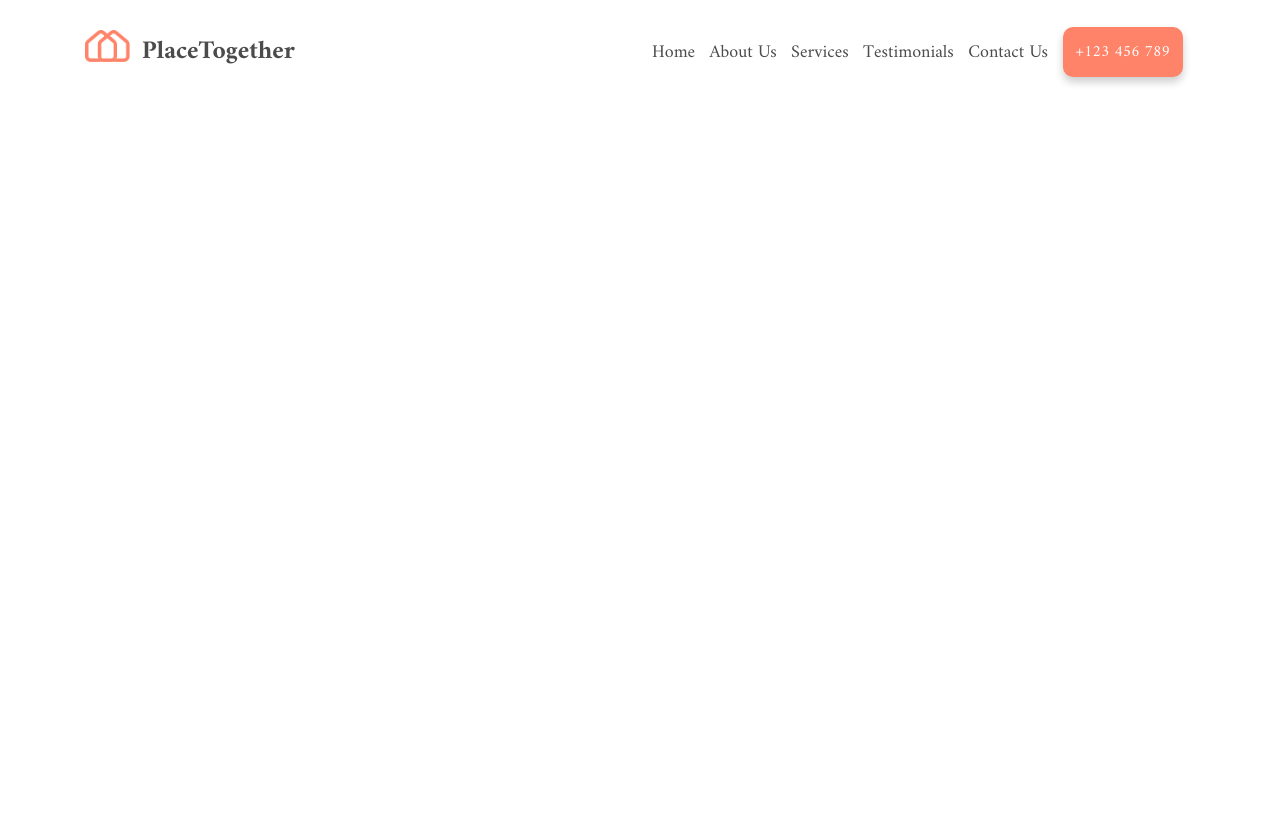
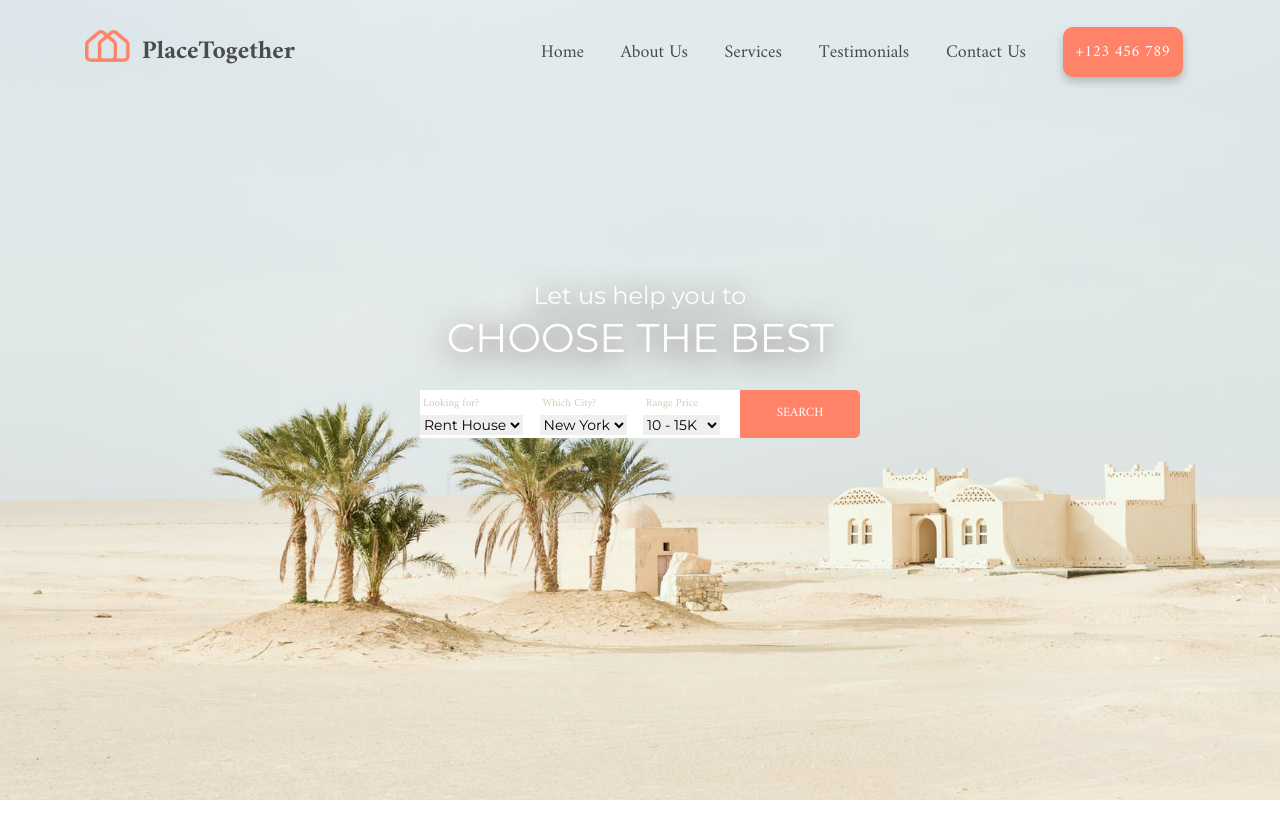
Before and after one commit to atmajayadw/lp-003, a React (Create React App) app: page / in a window 1280 px wide. Shown: the top 838 px of the page. Built offline with nearby package versions, Linux system fonts and the light colour scheme.

Commit message:
Create Navbar

```diff
--- /dev/null
+++ b/src/component/Jumbotron.js
@@ -0,0 +1,64 @@
+import React, { Component } from 'react'
+import 'bootstrap/dist/css/bootstrap.min.css';
+import '../css/main.css'
+
+export default class Jumbotron extends Component {
+    render() {
+        return (
+            <>
+                <section id="jumbotron">
+                    <div className="container jumbo">
+                        <div className="caption">
+                            <h4>Let us help you to</h4>
+                            <h1>CHOOSE THE BEST</h1>
+                        </div>
+
+                        <div className="search">
+                            <form className="search-form">
+                                <div className="places">
+                                    <label htmlFor="places">Looking for?</label>
+                                    <br />
+                                    <select id="place" name="place">
+                                        <option value="Rent House">Rent House</option>
+                                        <option value="Hotel">Hotel</option>
+                                        <option value="Apartment">Apartment</option>
+                                        <option value="Resort">Resort</option>
+                                    </select>
+                                </div>
+
+                                <div className="cities">
+                                    <label htmlFor="cities">Which City?</label>
+                                    <br />
+                                    <select id="city" name="city">
+                                        <option value="New York">New York</option>
+                                        <option value="Jakarta">Jakarta</option>
+                                        <option value="Tokyo">Tokyo</option>
+                                        <option value="Seoul">Seoul</option>
+                                    </select>
+                                </div>
+
+                                <div className="prices">
+                                    <label htmlFor="prices">Range Price</label>
+                                    <br />
+                                    <select id="price" name="price">
+                                        <option value="10-15K">10 - 15K</option>
+                                        <option value="10-15K">16 - 20K</option>
+                                        <option value="10-15K">21 - 25K</option>
+                                        <option value="10-15K">26 - 30K</option>
+                                    </select>
+                                </div>
+                            </form>
+
+                            <div className="button-search">
+                                <div className="btn btn-search">
+                                    <span>SEARCH</span>
+                                </div>
+                            </div>
+
+                        </div>
+                    </div>
+                </section>
+            </>
+        )
+    }
+}
--- a/src/css/main.css
+++ b/src/css/main.css
@@ -20,11 +20,12 @@ body {
 #navbar .navbar.fixed {
   position: fixed;
   top: 0;
-  left: 5%;
-  right: 5%;
+  left: 0;
+  right: 0;
   transition: 1s;
   border-bottom: whitesmoke 2px solid;
   box-sizing: border-box;
+  background-color: whitesmoke;
 }
 @media (min-width: 575.98px) {
   #navbar .navbar.fixed {
@@ -56,7 +57,7 @@ body {
   }
 }
 #navbar .navbar .links {
-  width: 50%;
+  width: 60%;
   margin-top: 12px;
   display: none;
 }
@@ -200,6 +201,81 @@ body {
   }
 }
 
+#jumbotron {
+  margin-top: -80px;
+  height: 100vh;
+  background-color: #F0E3D0;
+  background-image: url("../assets/img/background.png");
+  background-size: cover;
+}
+#jumbotron .jumbo {
+  display: flex;
+  flex-direction: column;
+  align-items: center;
+  justify-content: center;
+  margin: auto;
+  height: 90vh;
+}
+#jumbotron .jumbo .caption {
+  text-align: center;
+  font-family: "Montserrat", serif;
+  color: white;
+  text-shadow: 0px 5px 30px #503020;
+}
+#jumbotron .jumbo .caption h1 {
+  margin-top: -5px;
+}
+#jumbotron .jumbo .search {
+  margin-top: 20px;
+  background-color: white;
+  display: flex;
+  border-radius: 0px 5px 5px 0px;
+}
+#jumbotron .jumbo .search .search-form {
+  width: 300px;
+  display: flex;
+  justify-content: space-between;
+}
+#jumbotron .jumbo .search .search-form label {
+  font-size: 11px;
+  margin-left: 3px;
+  color: #D4C9B6;
+}
+#jumbotron .jumbo .search .search-form select {
+  border: 0;
+  margin-top: -10px;
+  font-family: "Montserrat", serif;
+  font-size: 14px;
+}
+#jumbotron .jumbo .search .btn-search {
+  background-color: #FE8369;
+  padding: 10px;
+  color: white;
+  width: 120px;
+  height: 48px;
+  display: flex;
+  margin-left: 20px;
+  border-radius: 0px 5px 5px 0px;
+}
+#jumbotron .jumbo .search .btn-search span {
+  margin: auto;
+  font-size: 0.8em;
+}
+@media (max-width: 575.98px) {
+  #jumbotron .jumbo .search {
+    flex-direction: column;
+    align-items: center;
+    justify-content: center;
+    border-radius: 0px;
+  }
+  #jumbotron .jumbo .search .btn-search {
+    width: 320px;
+    margin-left: 0px;
+    border-radius: 0px;
+    margin-top: 15px;
+  }
+}
+
 body {
   height: 2000px;
 }
--- a/src/pages/Home.js
+++ b/src/pages/Home.js
@@ -3,6 +3,7 @@ import 'bootstrap/dist/css/bootstrap.min.css';
 import '../css/main.css'
 // import $ from 'jquery';
 import Navbar from '../component/Navbar.js'
+import Jumbotron from '../component/Jumbotron.js'
 
 
 
@@ -11,6 +12,7 @@ export default class Home extends Component {
         return (
             <>
                 <Navbar />
+                <Jumbotron />
             </>
         )
     }
--- /dev/null
+++ b/src/sass/_jumbotron.scss
@@ -0,0 +1,87 @@
+@use 'setup';
+
+#jumbotron {
+    margin-top: -80px;
+    height: 100vh;
+    background-color: setup.$secondaryColor;
+    background-image: url("../assets/img/background.png");
+    background-size: cover;
+
+    .jumbo {
+        display: flex;
+        flex-direction: column;
+        align-items: center;
+        justify-content: center;
+        margin: auto;
+        height: 90vh;
+
+
+        .caption {
+            text-align: center;
+            font-family: setup.$font-content;
+            color: white;
+            text-shadow: 0px 5px 30px #503020;
+
+            h1 {
+                margin-top: -5px;
+            }
+        }
+
+        .search {
+            margin-top: 20px;
+            background-color: white;
+            display: flex;
+            border-radius: 0px 5px 5px 0px;
+
+            .search-form {
+                width: 300px;
+                display: flex;
+                justify-content: space-between;
+
+                label {
+                    font-size: 11px;
+                    margin-left: 3px;
+                    color: #D4C9B6;
+                }
+
+                select {
+                    border: 0;
+                    margin-top: -10px;
+                    font-family: setup.$font-content;
+                    font-size: 14px;
+                }
+            }
+
+            .btn-search {
+                background-color: setup.$primaryColor;
+                padding: 10px;
+                color: white;
+                width: 120px;
+                height: 48px;
+                display: flex;
+                margin-left: 20px;
+                border-radius: 0px 5px 5px 0px;
+
+                span {
+                    margin: auto;
+                    font-size: 0.8em;
+                }
+
+            }
+
+            @media (max-width: 575.98px) {
+                flex-direction: column;
+                align-items: center;
+                justify-content: center;
+                border-radius: 0px;
+
+                .btn-search {
+                    width: 320px;
+                    margin-left: 0px;
+                    border-radius: 0px;
+                    margin-top: 15px;
+                }
+            }
+        }
+    }
+}
--- a/src/sass/_navbar.scss
+++ b/src/sass/_navbar.scss
@@ -15,11 +15,14 @@
         &.fixed {
             position: fixed;
             top: 0;
-            left: 5%;
-            right: 5%;
+            // left: 5%;
+            // right: 5%;
+            left: 0;
+            right: 0;
             transition: 1s;
             border-bottom: whitesmoke 2px solid;
             box-sizing: border-box;
+            background-color: whitesmoke;
 
             @media (min-width: 575.98px) {
                 padding: 20px 40px;
@@ -57,7 +60,7 @@
         }
 
         .links {
-            width: 50%;
+            width: 60%;
             margin-top: 12px;
             display: none;
 
--- a/src/sass/main.scss
+++ b/src/sass/main.scss
@@ -1,4 +1,5 @@
 @use 'navbar';
+@use 'jumbotron';
 
 body {
     height: 2000px;
```
Also changed, not shown: 1 other file (tests, documents, lock files or other folders).
